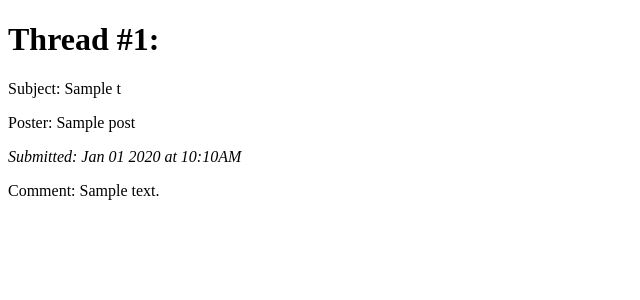
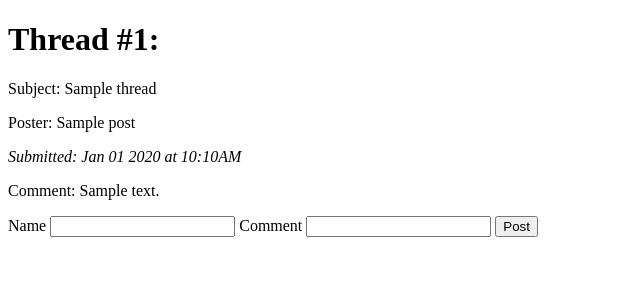
Before and after one commit to bepetersn/imageboard, a Flask app: template imageboard/templates/thread.html in a window 1280 px wide. Shown: the top 300 px of the page, without its empty margins (0-640 px from the left). Run offline with Flask 2, Linux system fonts and the light colour scheme; tables that the repository leaves empty hold one stand-in row (values such as "Sample post"); the template is opened without the code that fills it: values that come from a table or form of the project are taken from there, most other values are stand-ins (such as "Sample title", 1, 10 or a date in 2020).

Commit message:
Add the ability to post to a thread's separate page

```diff
--- a/imageboard/__init__.py
+++ b/imageboard/__init__.py
@@ -1,9 +1,8 @@
 
 from flask import Flask, render_template, url_for, redirect
 
-from forms import NewThreadForm
-from models import Thread
-
+from forms import NewThreadForm, NewPostForm
+from models import Thread, Post
 
 app = Flask(__name__)
 app.debug = True
@@ -20,8 +19,8 @@ def index():
 def new_thread():
     form = NewThreadForm()
     if form.validate_on_submit():
-        t = Thread.from_details(**form.data)
-        return redirect(url_for('thread', id=t.id))
+        thread = Thread.from_details(**form.data)
+        return redirect(url_for('thread', id=thread.id))
     else:
         # deal with bad forms later
         pass
@@ -29,11 +28,27 @@ def new_thread():
 
 @app.route('/thread/<int:id>/')
 def thread(id):
-    t = Thread.query.get(id)
-    if t is None:
+    thread = Thread.query.get(id)
+    if thread is None:
         return 'No such thread.', 500
     else:
-        return render_template('thread.html', t=t)
+        return render_template('thread.html', thread=thread, form=NewPostForm())
+
+
+@app.route('/thread/<int:thread_id>/new-post/', methods=['POST'])
+def new_post(thread_id):
+    thread = Thread.query.get(thread_id)
+    if thread is None:
+        return 'No such thread.', 500
+    else:
+        form = NewPostForm()
+        if form.validate_on_submit():
+            post = Post(thread=thread, **form.data)
+            post.save()
+            return redirect(url_for('thread', id=thread.id))
+        else:
+            # deal with bad forms later
+            pass
 
 
 if __name__ == '__main__':
--- a/imageboard/templates/thread.html
+++ b/imageboard/templates/thread.html
@@ -4,11 +4,19 @@
 
 {% block content %}
 <div>
-    <h1>Thread #{{ t.id }}:</h1>
-    <p>Subject: {{ t.subject }}</p>
+    <h1>Thread #{{ thread.id }}:</h1>
+    <p>Subject: {{ thread.subject }}</p>
 
-    {% for p in t.posts %}
+    {% for p in thread.posts %}
         {{ show_post(p) }}
     {% endfor %}
+
+    <form id="new-post-form" action="{{ url_for('new_post', thread_id=thread.id) }}" method="POST">
+    {{ form.csrf_token }}
+    {{ form.name.label }} {{ form.name() }}
+    {{ form.comment.label }} {{ form.comment() }}
+    <input type="submit" value="Post">
+</form>
+
 </div>
 {% endblock %}
```
Also changed, not shown: imageboard/templates/index.html (+4 -4 lines).
